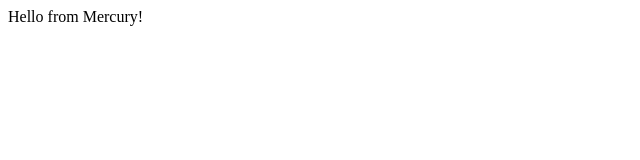
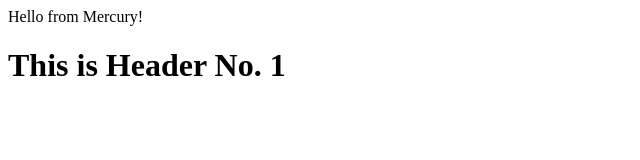
Before and after one commit to marian-nita/HTML5, a plain HTML site: page index.html in a window 1280 px wide. Shown: the whole page, without its empty margins (0-640 px from the left). Drawn offline with Linux system fonts and the light colour scheme.

Commit message:
testing something unimportant

```diff
--- a/index.html
+++ b/index.html
@@ -6,5 +6,7 @@
 </head>
 <body>
 Hello from Mercury!
+
+<H1>This is Header No. 1</H1>
 </body>
 </html>
```
